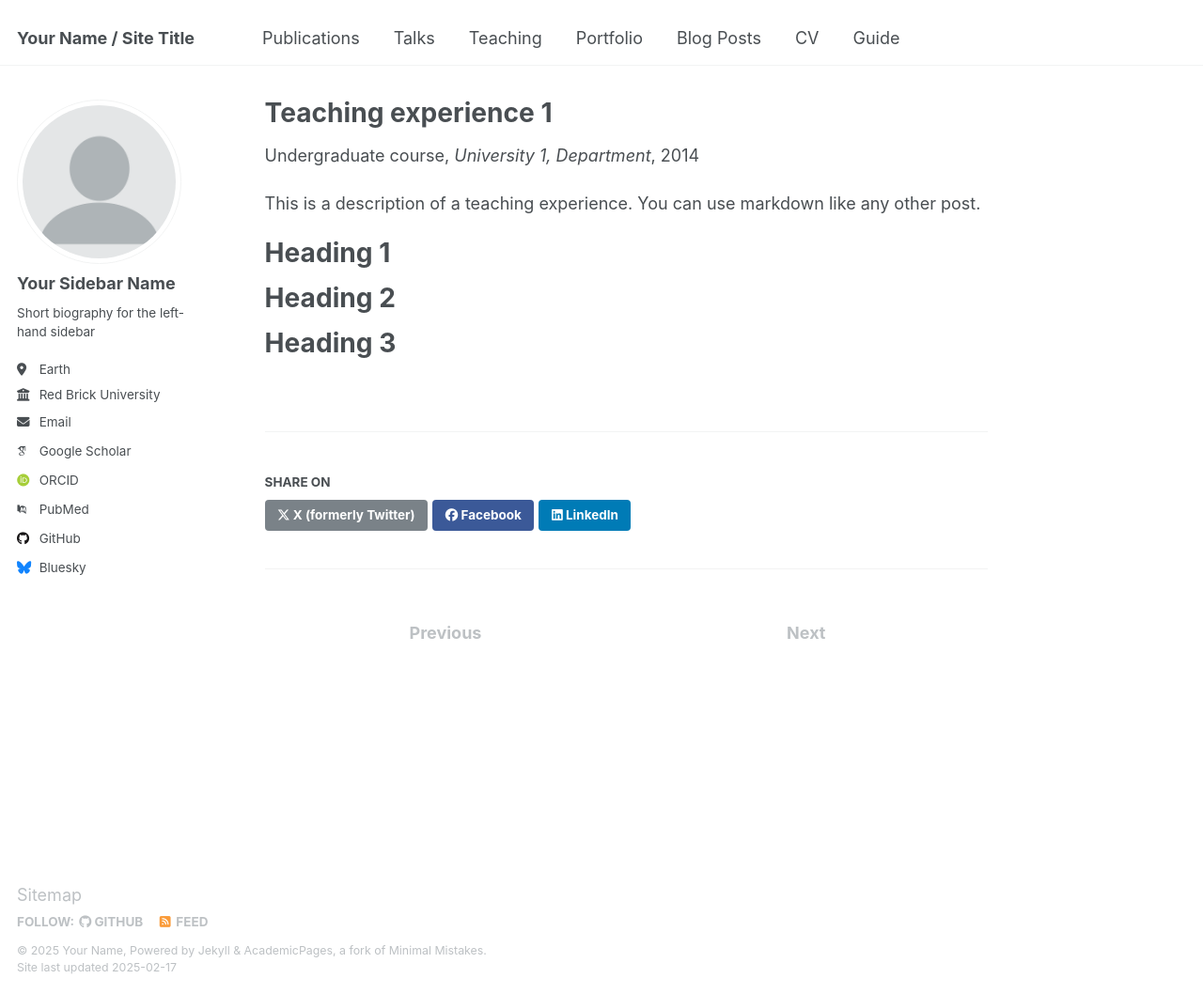
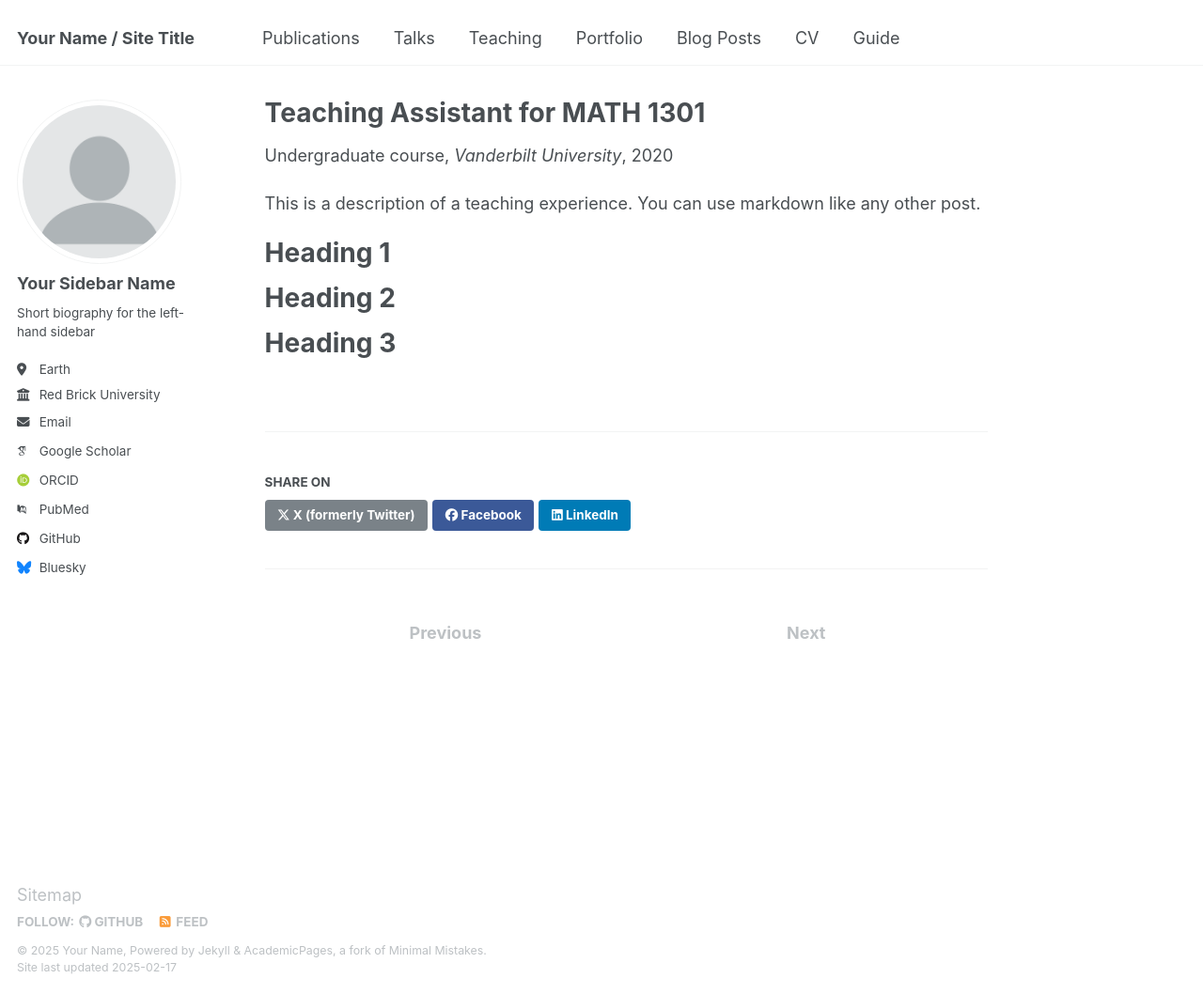
Before and after one commit to wikiwa1/wikiwa1.github.io, a Jekyll site: the page built from _teaching/2020-fall-teaching-1.md, in a window 1280 px wide and 1058 px high. Shown: the whole window at 94% size. Built offline with Jekyll 4.4.1, drawn with Linux system fonts in a browser that asks for light colours; some web fonts are replaced.

Commit message:
Update and rename 2014-spring-teaching-1.md to 2020-fall-teaching-1.md

```diff
--- a/_teaching/2014-spring-teaching-1.md
+++ b/_teaching/2020-fall-teaching-1.md
@@ -1,11 +1,11 @@
 ---
-title: "Teaching experience 1"
+title: "Teaching Assistant for MATH 1301"
 collection: teaching
 type: "Undergraduate course"
 permalink: /teaching/2014-spring-teaching-1
-venue: "University 1, Department"
-date: 2014-01-01
-location: "City, Country"
+venue: "Vanderbilt University"
+date: 2020-09-01
+location: "Nashville, TN"
 ---
 
 This is a description of a teaching experience. You can use markdown like any other post.
```
